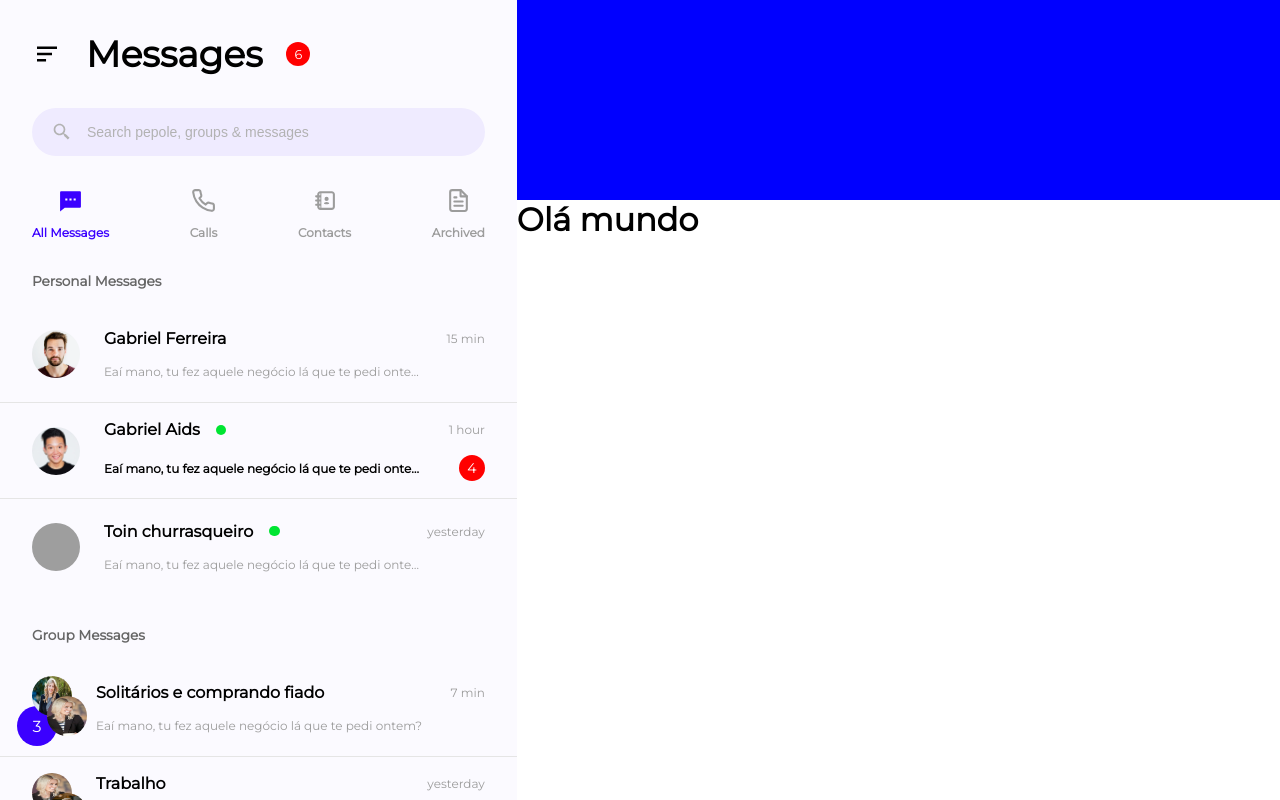
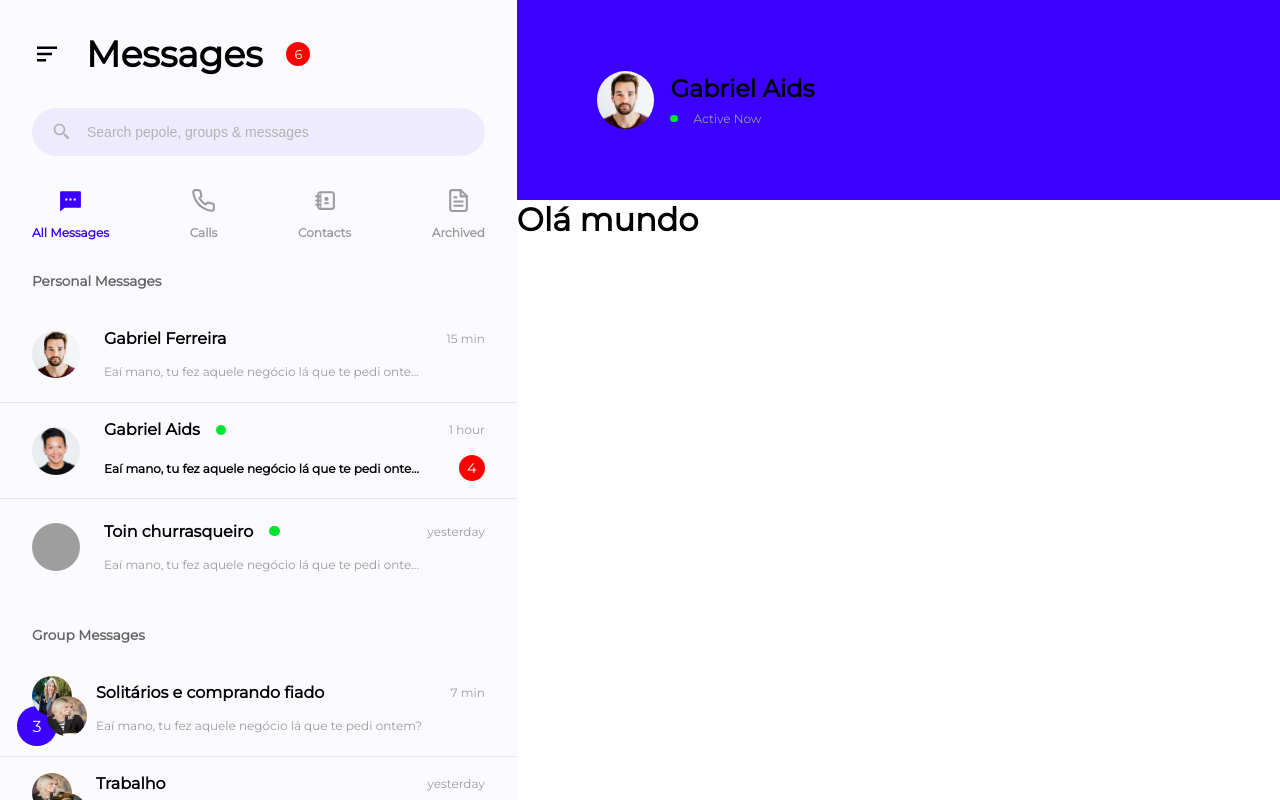
Before and after one commit to MatheusGomesRocha/chat-next, a Next.js app: page / in a window 1280 px wide. Built offline with nearby package versions, Linux system fonts and the light colour scheme; grey boxes are pictures that could not be loaded.

Commit message:
Criando left area do Header (onde fica foto do perfil, nome do usuário e se ele está online)

```diff
--- a/src/components/Header/index.tsx
+++ b/src/components/Header/index.tsx
@@ -3,7 +3,18 @@ import styles from './styles.module.scss';
 export default function Header() {
     return(
         <div className={styles.container}>
+            <div className={styles.left}>
+                <img src="/user1.png" />
 
+                <div className={styles.leftColumn}>
+                    <span className={styles.userName}>Gabriel Aids</span>
+
+                    <div className={styles.isOnline}>
+                        <div className={styles.onlineIndicator} />
+                        <span>Active Now</span>
+                    </div>
+                </div>
+            </div>
         </div>
     )
 }
--- a/src/components/Header/styles.module.scss
+++ b/src/components/Header/styles.module.scss
@@ -1,5 +1,48 @@
 .container {
-  width: 100%;
-  background-color: blue;
-  height: 200px;
+  background-color: var(--purple);
+  display: flex;
+  align-items: center;
+  height: 12.5rem;
+  padding: 0 5rem;
+
+  .left {
+    display: flex;
+    flex-direction: row;
+    align-items: center;
+
+    img {
+      width: 3.6rem;
+      height: 3.6rem;
+      border-radius: 30px;
+    }
+
+    .leftColumn {
+      margin-left: 1rem;
+
+      .userName {
+        font-size: 1.5rem;
+        font-weight: bold;
+      }
+
+      .isOnline {
+        display: flex;
+        flex-direction: row;
+        align-items: center;
+        margin-top: 0.5rem;
+
+        .onlineIndicator {
+          background-color: var(--green);
+          width: 0.45rem;
+          height: 0.45rem;
+          border-radius: 10px;
+          margin-right: 1rem;
+        }
+
+        span {
+          font-size: 0.75rem;
+          color: var(--gray-350);
+        }
+      }
+    }
+  }
 }
```
